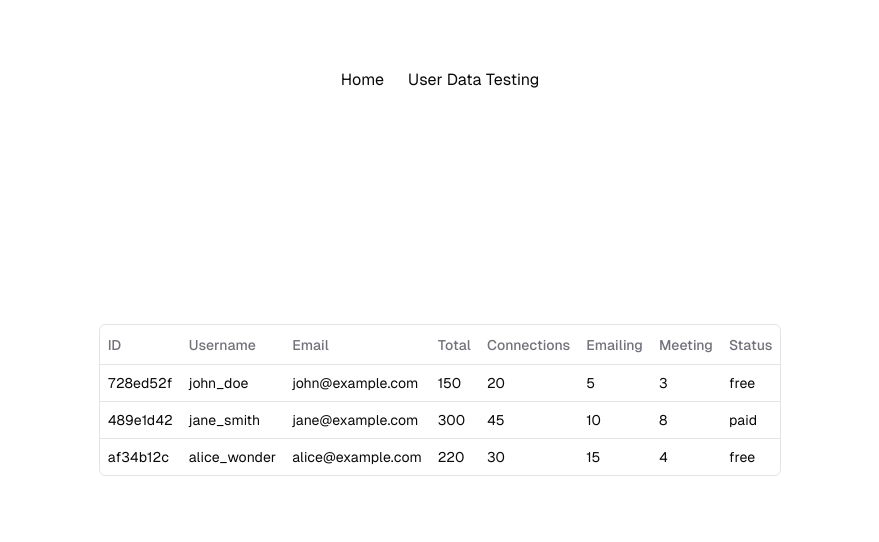
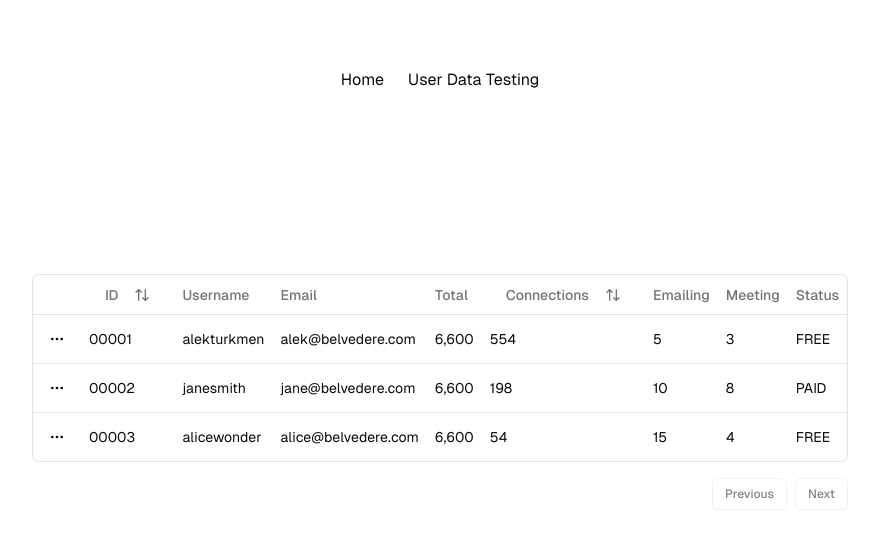
Before and after one commit to AlekTurkmen/belvederefullstack, a Next.js app: page /user-data in a window 1280 px wide. Shown: the top 542 px of the page, without its empty margins (200-1079 px from the left). Built offline with nearby package versions, Linux system fonts and the light colour scheme.

Commit message:
finished example table

```diff
--- a/app/user-data/columns.tsx
+++ b/app/user-data/columns.tsx
@@ -1,6 +1,18 @@
 "use client"
 
 import { ColumnDef } from "@tanstack/react-table"
+import { MoreHorizontal } from "lucide-react"
+import { ArrowUpDown } from "lucide-react"
+
+import { Button } from "@/components/ui/button"
+import {
+  DropdownMenu,
+  DropdownMenuContent,
+  DropdownMenuItem,
+  DropdownMenuLabel,
+  DropdownMenuSeparator,
+  DropdownMenuTrigger,
+} from "@/components/ui/dropdown-menu"
 
 // Define the shape of the UserData
 export type UserData = {
@@ -11,13 +23,51 @@
   connections: number
   emailing: number
   meeting: number
-  status: "free" | "paid"
+  status: "FREE" | "PAID"
 }
 
 export const columns: ColumnDef<UserData>[] = [
+    {
+    id: "actions",
+    cell: ({ row }) => {
+        const user = row.original
+
+        return (
+        <DropdownMenu>
+            <DropdownMenuTrigger asChild>
+            <Button variant="ghost" className="h-8 w-8 p-0">
+                <span className="sr-only">Open menu</span>
+                <MoreHorizontal className="h-4 w-4" />
+            </Button>
+            </DropdownMenuTrigger>
+            <DropdownMenuContent align="end">
+            <DropdownMenuLabel>Actions</DropdownMenuLabel>
+            <DropdownMenuItem
+                onClick={() => navigator.clipboard.writeText(user.id)}
+            >
+                Copy User ID
+            </DropdownMenuItem>
+            <DropdownMenuSeparator />
+            <DropdownMenuItem>View customer</DropdownMenuItem>
+            <DropdownMenuItem>View payment details</DropdownMenuItem>
+            </DropdownMenuContent>
+        </DropdownMenu>
+        )
+    },
+    },
   {
     accessorKey: "id",
-    header: "ID",
+    header: ({ column }) => {
+        return (
+          <Button
+            variant="ghost"
+            onClick={() => column.toggleSorting(column.getIsSorted() === "asc")}
+          >
+            ID
+            <ArrowUpDown className="ml-2 h-4 w-4" />
+          </Button>
+        )
+      },
   },
   {
     accessorKey: "username",
@@ -30,10 +80,28 @@
   {
     accessorKey: "total",
     header: "Total",
+    cell: ({ row }) => {
+        const total = parseFloat(row.getValue("total"))
+        const formatted = new Intl.NumberFormat("en-US", {
+          useGrouping: true, // Enables comma separators
+        }).format(total)
+
+        return <div>{formatted}</div>
+      },
   },
   {
     accessorKey: "connections",
-    header: "Connections",
+    header: ({ column }) => {
+        return (
+          <Button
+            variant="ghost"
+            onClick={() => column.toggleSorting(column.getIsSorted() === "asc")}
+          >
+            Connections
+            <ArrowUpDown className="ml-2 h-4 w-4" />
+          </Button>
+        )
+      },
   },
   {
     accessorKey: "emailing",
--- a/app/user-data/data-table.tsx
+++ b/app/user-data/data-table.tsx
@@ -1,9 +1,15 @@
 "use client"
+
+import * as React from "react"
+import { Button } from "@/components/ui/button"
 
 import {
     ColumnDef,
+    SortingState,
     flexRender,
     getCoreRowModel,
+    getPaginationRowModel,
+    getSortedRowModel,
     useReactTable,
 } from "@tanstack/react-table"
 
@@ -25,13 +31,22 @@
   columns,
   data,
 }: DataTableProps<TData, TValue>) {
+    const [sorting, setSorting] = React.useState<SortingState>([])
+
   const table = useReactTable({
     data,
     columns,
     getCoreRowModel: getCoreRowModel(),
+    getPaginationRowModel: getPaginationRowModel(),
+    onSortingChange: setSorting,
+    getSortedRowModel: getSortedRowModel(),
+    state: {
+      sorting,
+    },
   })
 
   return (
+    <div>
         <div className="rounded-md border">
         <Table>
             <TableHeader>
@@ -76,5 +91,24 @@
             </TableBody>
         </Table>
         </div>
+        <div className="flex items-center justify-end space-x-2 py-4">
+        <Button
+          variant="outline"
+          size="sm"
+          onClick={() => table.previousPage()}
+          disabled={!table.getCanPreviousPage()}
+        >
+          Previous
+        </Button>
+        <Button
+          variant="outline"
+          size="sm"
+          onClick={() => table.nextPage()}
+          disabled={!table.getCanNextPage()}
+        >
+          Next
+        </Button>
+      </div>
+    </div>
   )
 }
--- a/app/user-data/page.tsx
+++ b/app/user-data/page.tsx
@@ -9,34 +9,34 @@
   // Fetch data from your API here.
   return [
     {
-      id: "728ed52f",
-      username: "john_doe",
-      email: "john@example.com",
-      total: 150,
-      connections: 20,
+      id: "00001",
+      username: "alekturkmen",
+      email: "alek@belvedere.com",
+      total: 6600,
+      connections: 554,
       emailing: 5,
       meeting: 3,
-      status: "free",
+      status: "FREE",
     },
     {
-      id: "489e1d42",
-      username: "jane_smith",
-      email: "jane@example.com",
-      total: 300,
-      connections: 45,
+      id: "00002",
+      username: "janesmith",
+      email: "jane@belvedere.com",
+      total: 6600,
+      connections: 198,
       emailing: 10,
       meeting: 8,
-      status: "paid",
+      status: "PAID",
     },
     {
-      id: "af34b12c",
-      username: "alice_wonder",
-      email: "alice@example.com",
-      total: 220,
-      connections: 30,
+      id: "00003",
+      username: "alicewonder",
+      email: "alice@belvedere.com",
+      total: 6600,
+      connections: 54,
       emailing: 15,
       meeting: 4,
-      status: "free",
+      status: "FREE",
     },
   ]
 }
```
Lines whose indentation alone changed are shown as unchanged.
